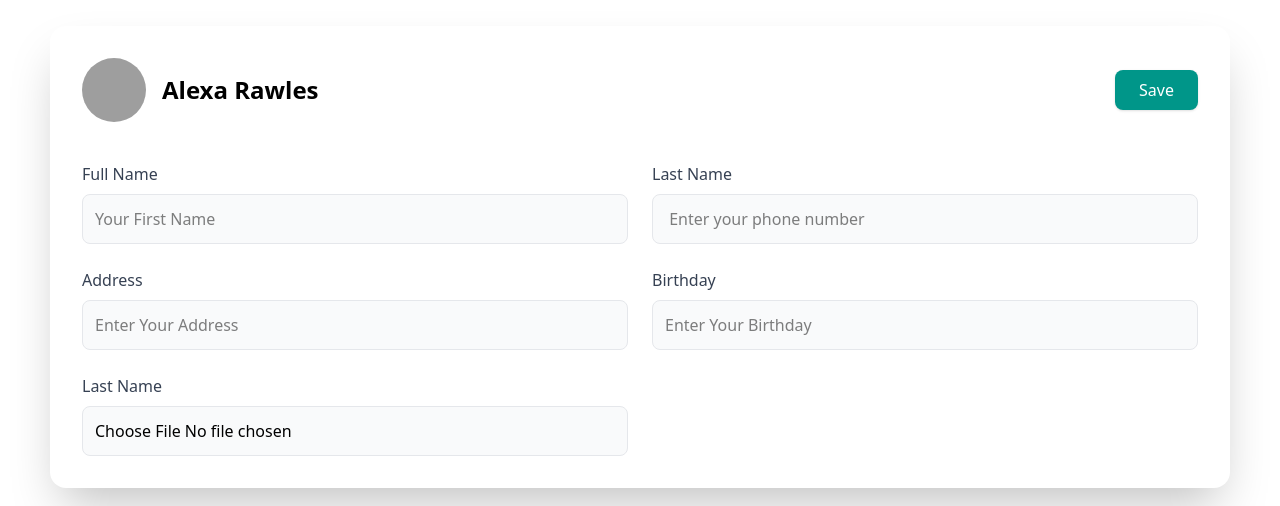
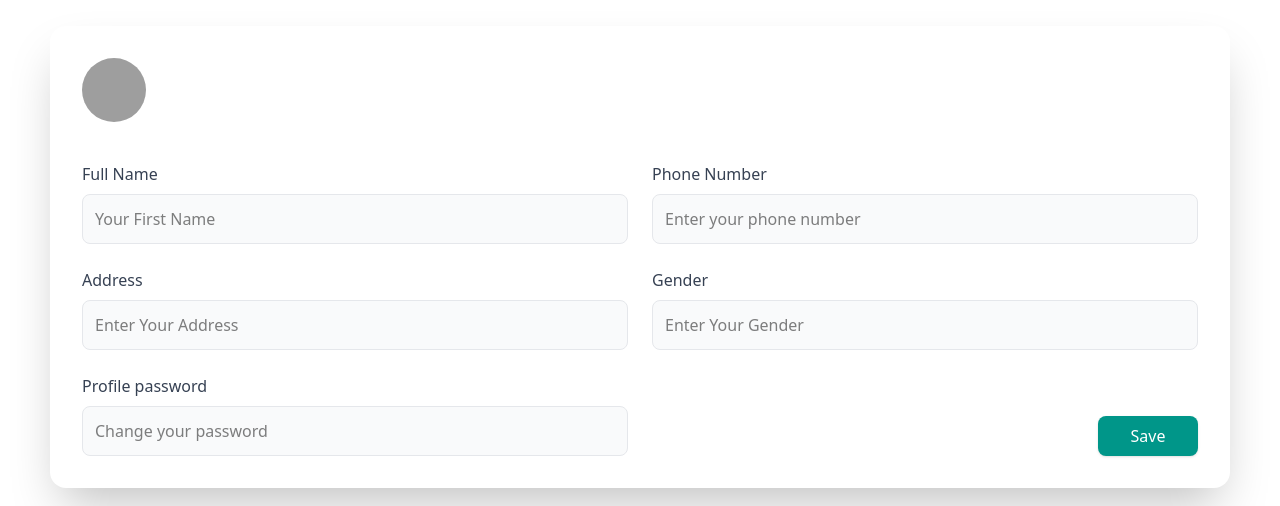
Before and after one commit to solijonov2209/AlMuamalat, a React (Vite) app: page /user-profile/info in a window 1280 px wide. Shown: the part 213-719 px from the top of the page. Built offline with nearby package versions, Linux system fonts and the light colour scheme; no server answers; grey boxes are pictures that could not be loaded; some icons are missing; a web font is replaced by a local one.

Commit message:
update user profile

```diff
--- a/src/pages/Programs/International.jsx
+++ b/src/pages/Programs/International.jsx
@@ -5,6 +5,7 @@ import { request } from '../../services/Request';
 import { CheckCircle2 } from 'lucide-react';
 import { CoursesCarousel } from './PopularCourseCard';
 import { Payment } from './Payment';
+import { Consultation } from '../HomePage/_components/Consultation';
 export const International = () => {
   const { id } = useParams();
 
@@ -111,6 +112,7 @@ export const International = () => {
               {/* --- Course info  Section --- FINISH*/}
               <CoursesCarousel /> {/* MOST POPULATION CARDS */}
               <Payment  id = {id} price={courseAboutData?.price}/>
+              <Consultation/>
             </div>
           </div>
         </div>
--- a/src/pages/UserProfile/_components/UserInfo.jsx
+++ b/src/pages/UserProfile/_components/UserInfo.jsx
@@ -1,30 +1,69 @@
-import React from 'react';
-import { useForm } from 'react-hook-form';
+import React, { useEffect } from "react";
+import { useForm } from "react-hook-form";
+import { useMutation, useQuery } from "react-query";
+import { request } from "../../../services/Request";
 
 export const UserInfo = () => {
-  const { register, handleSubmit } = useForm();
+  const { data } = useQuery({
+    queryKey: ["userData"],
+    queryFn: async () => {
+      const res = await request.get("/users/me");
+      return res?.data?.data; // faqat user ma'lumotlarini qaytaramiz
+    },
+  });
+
+  const { register, handleSubmit, reset } = useForm({
+    mode: "onChange",
+  });
+
+  // data kelgach formani to‘ldirish
+  useEffect(() => {
+    if (data) {
+      reset({
+        full_name: data?.full_name,
+        phone_number: data?.phone_number,
+        address: data?.address,
+        gender: data?.gender,
+      });
+    }
+  }, [data, reset]);
+
+  const { mutate, isLoading } = useMutation({
+    mutationFn: async (submitData) => {
+      // faqat text ma'lumotlarni JSON sifatida yuboramiz
+      return await request.put(`/users/${data?.user_id}`, submitData);
+    },
+  });
+
+  const onSubmit = (submitData) => {
+    mutate(submitData);
+    console.log("Yuborilayotgan ma'lumotlar:", submitData);
+  };
 
   return (
     <div className="mt-10 bg-white shadow-2xl rounded-2xl p-8">
       <div className="flex items-center justify-between mb-10">
         <div className="flex items-center">
           <img
-            src="https://randomuser.me/api/portraits/women/44.jpg" // Rasm manzili o'rnatilgan
+            src={
+              data?.image_src ||
+              "https://randomuser.me/api/portraits/men/44.jpg"
+            }
             alt="User Avatar"
             className="w-16 h-16 rounded-full object-cover"
           />
-          <h2 className="ml-4 text-2xl font-semibold">Alexa Rawles</h2>
+          <h2 className="ml-4 text-2xl font-semibold">{data?.full_name}</h2>
         </div>
-        <button className="bg-teal-600 hover:bg-teal-700 text-white font-medium py-2 px-6 rounded-lg shadow">
-          Save
-        </button>
       </div>
 
-      <div className="grid grid-cols-1 md:grid-cols-2 gap-6">
+      <form
+        onSubmit={handleSubmit(onSubmit)}
+        className="grid grid-cols-1 md:grid-cols-2 gap-6"
+      >
         <div>
           <label className="block text-gray-700 mb-2">Full Name</label>
           <input
-            {...register('full_name')}
+            {...register("full_name")}
             type="text"
             placeholder="Your First Name"
             className="w-full p-3 border border-gray-200 rounded-lg bg-gray-50 focus:outline-none focus:ring-2 focus:ring-teal-500"
@@ -32,11 +71,11 @@ export const UserInfo = () => {
         </div>
 
         <div>
-          <label className="block text-gray-700 mb-2">Last Name</label>
+          <label className="block text-gray-700 mb-2">Phone Number</label>
           <input
-            {...register('phone_number')}
+            {...register("phone_number")}
             type="text"
-            placeholder=" Enter your phone number"
+            placeholder="Enter your phone number"
             className="w-full p-3 border border-gray-200 rounded-lg bg-gray-50 focus:outline-none focus:ring-2 focus:ring-teal-500"
           />
         </div>
@@ -44,7 +83,7 @@ export const UserInfo = () => {
         <div>
           <label className="block text-gray-700 mb-2">Address</label>
           <input
-            {...register('address')}
+            {...register("address")}
             type="text"
             placeholder="Enter Your Address"
             className="w-full p-3 border border-gray-200 rounded-lg bg-gray-50 focus:outline-none focus:ring-2 focus:ring-teal-500"
@@ -52,24 +91,33 @@ export const UserInfo = () => {
         </div>
 
         <div>
-          <label className="block text-gray-700 mb-2">Birthday</label>
+          <label className="block text-gray-700 mb-2">Gender</label>
           <input
-            {...register('gender')}
+            {...register("gender")}
             type="text"
-            placeholder="Enter Your Birthday"
+            placeholder="Enter Your Gender"
             className="w-full p-3 border border-gray-200 rounded-lg bg-gray-50 focus:outline-none focus:ring-2 focus:ring-teal-500"
           />
         </div>
+
         <div>
-          <label className="block text-gray-700 mb-2">Last Name</label>
+          <label className="block text-gray-700 mb-2">Profile password</label>
           <input
-            {...register('images')}
-            type="file"
-            placeholder=" Enter your image"
+            {...register("password")}
+            type="password"
+            placeholder="Change your password"
             className="w-full p-3 border border-gray-200 rounded-lg bg-gray-50 focus:outline-none focus:ring-2 focus:ring-teal-500"
           />
         </div>
-      </div>
+
+        <button
+          type="submit"
+          disabled={isLoading}
+          className="w-[100px] h-[40px] mt-[auto] ml-[auto] bg-teal-600 hover:bg-teal-700 text-white font-medium py-2 px-6 rounded-lg shadow"
+        >
+          {isLoading ? "Saving..." : "Save"}
+        </button>
+      </form>
     </div>
   );
 };
```
